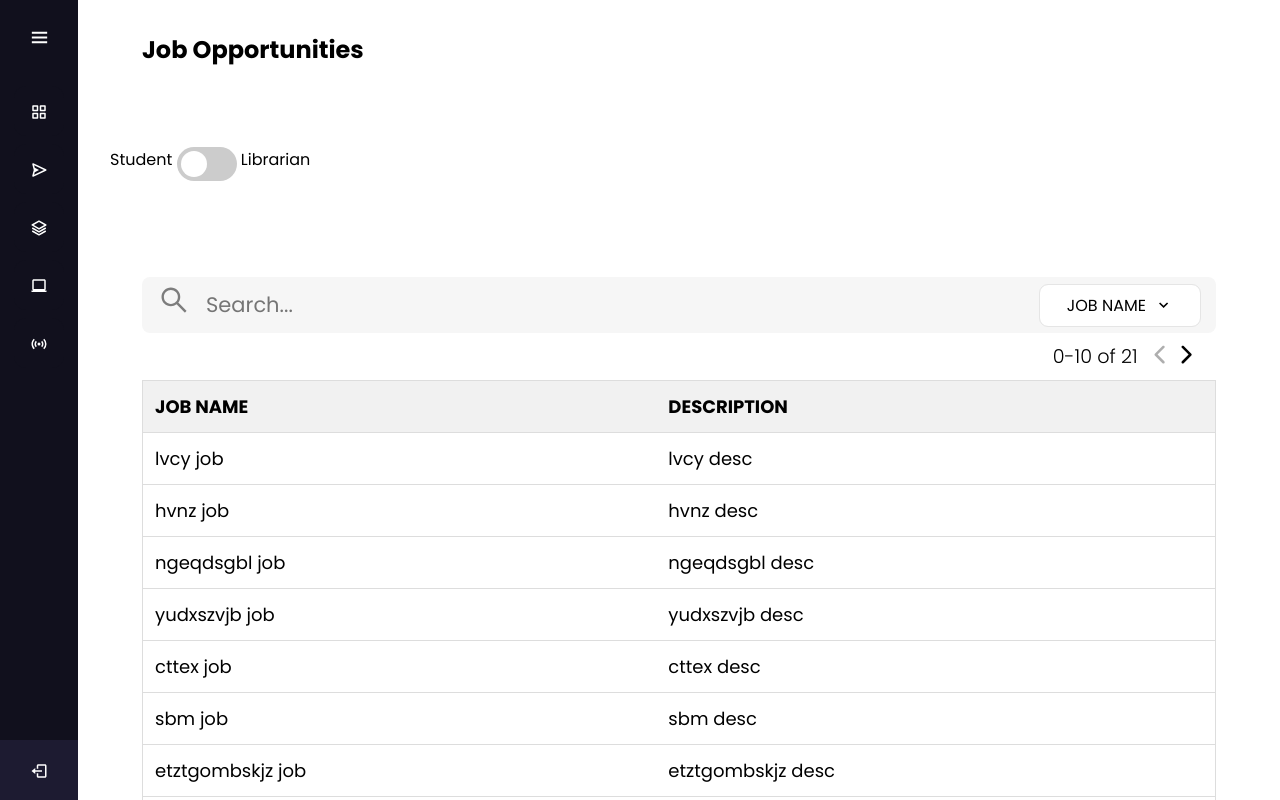
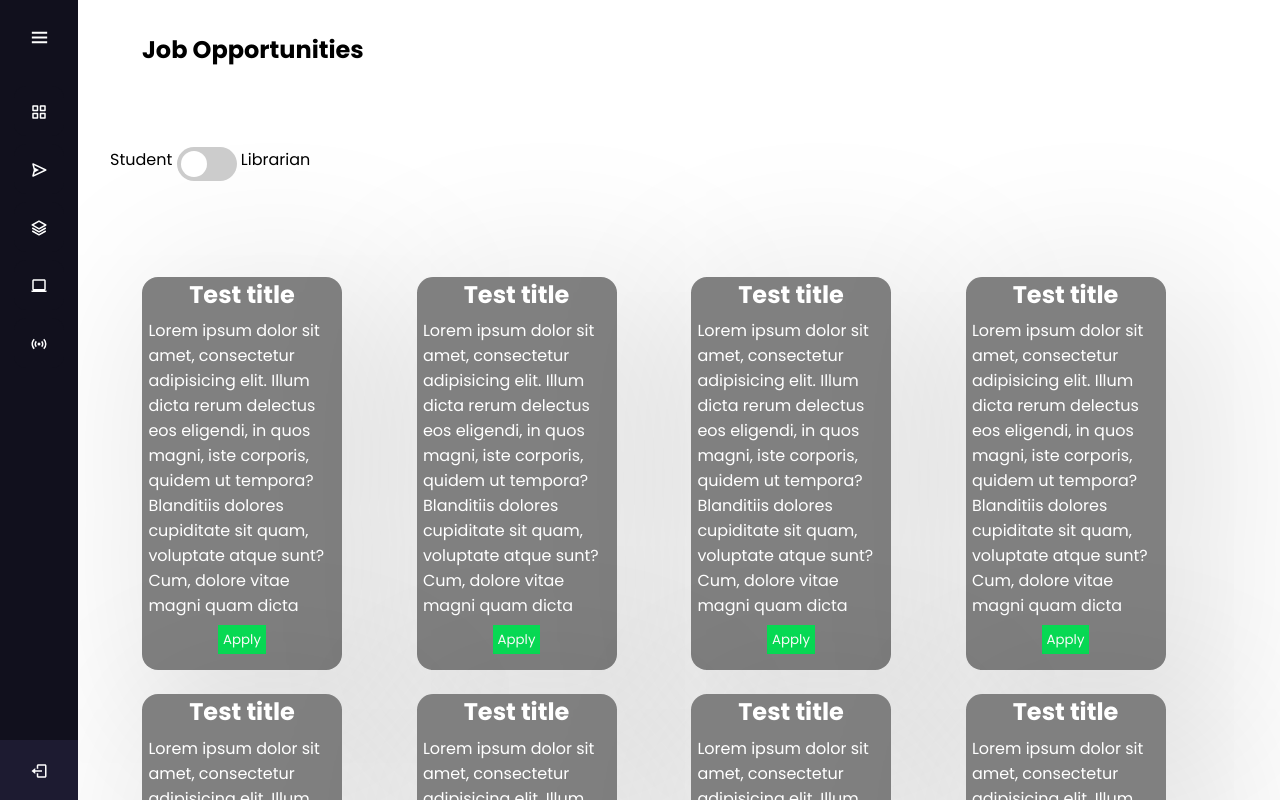
Before and after one commit to emrebal98/MLGA-Library-System, a React (Create React App) app: page /jobs in a window 1280 px wide. Shown: the top 800 px of the page. Built offline with nearby package versions, Linux system fonts and the light colour scheme; the HTML template or start-up script is replaced by a standard one.

Commit message:
jobs done

```diff
--- /dev/null
+++ b/src/components/card/Card.jsx
@@ -0,0 +1,49 @@
+import React, { useState } from "react";
+import { Popup } from "../";
+import "./card.css";
+
+function Card({ title, description, onApply = () => {} }) {
+	const [show, setShow] = useState(false);
+
+	function handleClick(e) {
+		setShow(true);
+	}
+
+	function handleYes(e) {
+        setShow(false);
+		onApply();
+	}
+
+	function handleNo(e) {
+		setShow(false);
+	}
+
+	return (
+		<div className="card">
+			<div className="title">{title}</div>
+			<div className="description">
+				<p>{description}</p>
+			</div>
+
+			<div className="apply_button__container">
+				<button className="apply_button" onClick={handleClick}>
+					Apply
+				</button>
+			</div>
+
+			{show && (
+				<div className="confirm_dialog_container">
+					<div className="confirm_dialog">
+						<h1>Do you want to apply for the job posting?</h1>
+						<div className="button_container">
+							<button onClick={handleYes}>Yes</button>
+							<button onClick={handleNo}>No</button>
+						</div>
+					</div>
+				</div>
+			)}
+		</div>
+	);
+}
+
+export default Card;
--- /dev/null
+++ b/src/components/card/card.css
@@ -0,0 +1,99 @@
+.card {
+	width: 200px;
+	background: gray;
+	color: white;
+	border-radius: 1rem;
+	box-shadow: 2rem 2rem 10rem 2rem rgba(0, 0, 0, 0.1);
+}
+
+.card .title {
+	font-weight: bold;
+	font-size: 1.5rem;
+	text-align: center;
+}
+.card .description {
+	margin: 0.4rem;
+	overflow: hidden;
+	text-overflow: ellipsis;
+	overflow-y: scroll;
+	height: 300px;
+}
+
+.card .read_more {
+	display: flex;
+	align-items: center;
+	justify-content: center;
+	font-size: 1.2rem;
+	margin-bottom: 0.5rem;
+	cursor: pointer;
+}
+
+.card .apply_button__container {
+	display: flex;
+	align-items: center;
+	justify-content: center;
+}
+
+.card .apply_button {
+	border: none;
+	background-color: unset;
+	background: #08dd55;
+	padding: 0.3rem;
+	color: white;
+	margin-bottom: 1rem;
+	cursor: pointer;
+}
+
+.card .apply_button:disabled {
+	background: #6fd494;
+	cursor: not-allowed;
+}
+
+.confirm_dialog_container {
+	position: fixed;
+	top: 0;
+	bottom: 0;
+	left: 0;
+	right: 0;
+	background: rgba(90, 90, 90, 0.5);
+	z-index: 9999;
+}
+
+.confirm_dialog {
+	color: black;
+	background-color: white;
+	border-radius: 1rem;
+	position: fixed;
+	top: 50%;
+	left: 50%;
+	transform: translate(-50%, -50%);
+	/* width: 20%; */
+	height: 7rem;
+}
+
+.confirm_dialog h1 {
+	margin: 0 !important;
+}
+
+.button_container {
+	display: flex;
+	align-items: center;
+	justify-content: center;
+	margin-top: 1rem;
+}
+
+.confirm_dialog button {
+	border: none;
+	background-color: unset;
+	padding: 0.5rem;
+	color: white;
+	margin: 0 0.5rem;
+	cursor: pointer;
+}
+
+.confirm_dialog button:nth-child(1) {
+	background-color: #07a842;
+}
+.confirm_dialog button:nth-child(2) {
+	background-color: #f90204;
+}
--- a/src/components/index.js
+++ b/src/components/index.js
@@ -4,3 +4,4 @@ export { default as Filter } from "./filter/Filter";
 export { default as Search } from "./search/Search";
 export { default as Checkbox } from "./checkbox/Checkbox";
 export { default as Popup } from "./popup/Popup";
+export { default as Card } from "./card/Card";
--- a/src/components/popup/Popup.jsx
+++ b/src/components/popup/Popup.jsx
@@ -2,14 +2,16 @@ import React from "react";
 import { IoMdClose } from "react-icons/io";
 import "./popup.css";
 
-function Popup({ children, close }) {
+function Popup({ children, close = false }) {
 	return (
 		<div className="popup_container">
 			<div className="popup">
 				{children}
-				<div className="close_button" onClick={close}>
-					<IoMdClose />
-				</div>
+				{close && (
+					<div className="close_button" onClick={close}>
+						<IoMdClose />
+					</div>
+				)}
 			</div>
 		</div>
 	);
--- a/src/containers/jobs/Jobs.jsx
+++ b/src/containers/jobs/Jobs.jsx
@@ -1,10 +1,9 @@
 import React, { useState } from "react";
-import { Table, Popup } from "../../components";
+import { Table, Popup, Card } from "../../components";
 import { Notification } from "../../helper/notfiy";
 import "./jobs.css";
 
 function Jobs() {
-
 	const randomTexts = Array.apply(null, Array(21)).map(function () {
 		return Array.apply(null, Array(~~(Math.random() * 10 + 3)))
 			.map(function () {
@@ -68,6 +67,10 @@ function Jobs() {
 		setCheckedClear((prevState) => !prevState);
 	}
 
+	function handleApply(e) {
+		Notification.success("Job applied successfully");
+	}
+
 	return (
 		<>
 			<div className="jobs">
@@ -87,6 +90,7 @@ function Jobs() {
 
 				<div className="table_area">
 					{user && (
+						<>
 							<div className="button_area">
 								<button onClick={(e) => handleShow("create")}>
 									Create
@@ -96,11 +100,10 @@ function Jobs() {
 								</button>
 								<button onClick={handleDelete}>Delete</button>
 							</div>
-					)}
 
 							<Table
-						checkBox={user}
-						search={true}
+								checkBox={true}
+								search={false}
 								selectedItems={selectedItems}
 								setSelectedItems={setSelectedItems}
 								allItems={allItems}
@@ -108,46 +111,67 @@ function Jobs() {
 								checkedClear={checkedClear}
 								setCheckedClear={setCheckedClear}
 							/>
+						</>
+					)}
+					{!user && (
+						<div className="card__container">
+							{Array.apply(null, Array(21)).map((item) => (
+								<Card
+									title={"Test title"}
+									description={
+										"Lorem ipsum dolor sit amet, consectetur adipisicing elit. Illum dicta rerum delectus eos eligendi, in quos magni, iste corporis, quidem ut tempora? Blanditiis dolores cupiditate sit quam, voluptate atque sunt?Cum, dolore vitae magni quam dicta ullam enim corporis reiciendis accusamus impedit similique optio sit numquam distinctio eum quia fugiat velit natus fuga tempora recusandae rerum voluptas illo nemo? Repellat."
+									}
+									onApply={handleApply}
+								/>
+							))}
+						</div>
+					)}
 				</div>
 			</div>
 			{show.create && (
 				<Popup close={handleClose}>
-					<div className="create_job">
+					<div className="form__container">
 						<h1>Create New Job Posting</h1>
 						<form>
-							<label>
-							Job Name: <br />
-							<input type="text" name="name"/>
-							</label>
-							<br />
-							<label>
-							Job Description: <br />
-							<textarea id="w3review" name="w3review" rows="4" cols="50">
-  							</textarea>
-							</label>
-							<br />
-							<input type="submit" value="Post"/>
+							<div className="input__field">
+								Job Name:
+								<input type="text" name="name" />
+							</div>
+							<div className="input__field">
+								Job Description:
+								<textarea rows="4" cols="50"></textarea>
+							</div>
+							<div className="submit_button__container">
+								<input
+									className="submit__button"
+									type="submit"
+									value="Create"
+								/>
+							</div>
 						</form>
 					</div>
 				</Popup>
 			)}
 			{show.edit && (
 				<Popup close={handleClose}>
-					<div className="edit_job">
+					<div className="form__container">
 						<h1>Edit Job Posting</h1>
 						<form>
-							<label>
-							Job Name: <br />
-							<input type="text" name="name"/>
-							</label>
-							<br />
-							<label>
-							Job Description: <br />
-							<textarea id="w3review" name="w3review" rows="4" cols="50">
-  							</textarea>
-							</label>
-							<br />
-							<input type="submit" value="Edit"/>
+							<div className="input__field">
+								Job Name:
+								<input type="text" name="name" />
+							</div>
+							<div className="input__field">
+								Job Description:
+								<textarea rows="4" cols="50"></textarea>
+							</div>
+							<div className="submit_button__container">
+								<input
+									className="submit__button"
+									type="submit"
+									value="Edit"
+								/>
+							</div>
 						</form>
 					</div>
 				</Popup>
--- a/src/containers/jobs/jobs.css
+++ b/src/containers/jobs/jobs.css
@@ -108,3 +108,58 @@ input:checked + .slider:before {
 .slider.round:before {
 	border-radius: 50%;
 }
+
+.form__container {
+	/* width: fit-content; */
+	display: flex;
+	flex-direction: column;
+	align-items: center;
+	justify-content: center;
+}
+.input__field {
+	display: flex;
+	flex-direction: column;
+	/* width: 80%; */
+}
+
+form {
+	margin: 0 1.5rem;
+}
+
+form div {
+	margin-top: 1rem;
+}
+
+form textarea {
+	resize: vertical;
+	width: 300px;
+}
+
+.submit_button__container {
+	display: flex;
+	align-items: center;
+	justify-content: center;
+}
+
+.submit__button {
+	border: none;
+	background-color: unset;
+	width: 10rem;
+	padding: 0.5rem 1rem;
+	margin: 0.3rem;
+	border-radius: 1rem;
+	cursor: pointer;
+	color: white;
+	background: #08dd55;
+}
+
+.submit__button:hover {
+	background: #07b747;
+}
+
+.card__container {
+	display: grid;
+	grid-template-columns: repeat(auto-fit, minmax(200px, 1fr));
+
+	gap: 1.5rem;
+}
```
Also changed, not shown: 1 other file (tests, documents, lock files or other folders). Lines whose indentation alone changed are shown as unchanged.
